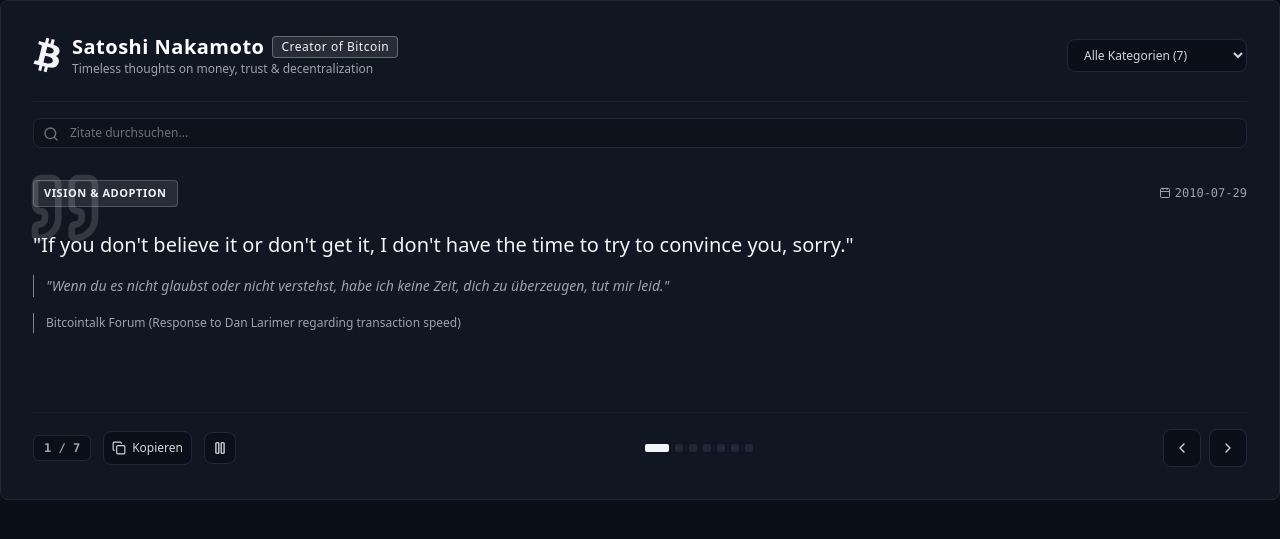
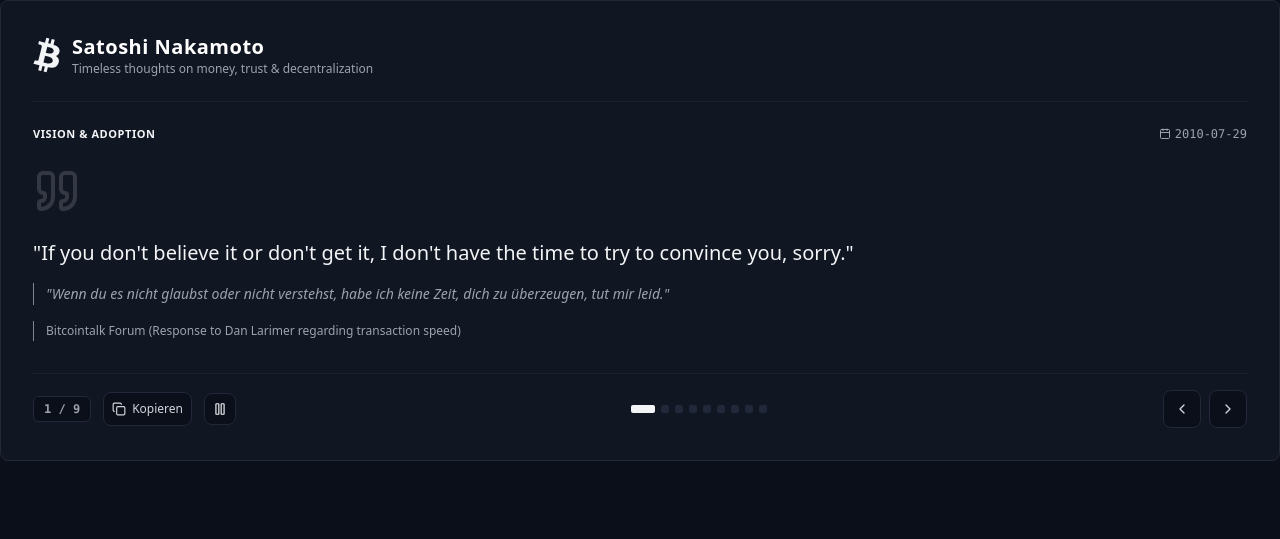
Before and after one commit to deralexander-sats/bitcoinsats.io, a Jekyll site: the page tools/satoshi-quotes.html, which Jekyll copies as it is, in a window 1280 px wide. Shown: the top 539 px of the page. Built offline with Jekyll 4.4.1, drawn with Linux system fonts in a browser that asks for light colours; nearby versions of some CDN libraries.

Commit message:
Add files via upload

```diff
--- a/tools/satoshi-quotes.html
+++ b/tools/satoshi-quotes.html
@@ -174,43 +174,18 @@
                     <div>
                         <h1 class="text-xl font-bold tracking-wide text-white flex items-center gap-2">
                             Satoshi Nakamoto
-                            <span class="text-xs font-medium px-2 py-0.5 rounded bg-btc-orange/10 text-btc-orange border border-btc-orange/30">Creator of Bitcoin</span>
                         </h1>
                         <p class="text-xs text-gray-400">Timeless thoughts on money, trust & decentralization</p>
                     </div>
                 </div>
-
-                <!-- Category Filter Dropdown -->
-                <div class="relative min-w-[180px]">
-                    <select id="categoryFilter" class="w-full bg-btc-darkBg border border-btc-border rounded-lg px-3 py-1.5 text-xs text-gray-300 focus:outline-none focus:border-btc-orange transition-colors cursor-pointer">
-                        <option value="All">Alle Kategorien (7)</option>
-                        <option value="Trust & Fiat">Trust & Fiat</option>
-                        <option value="Vision & Adoption">Vision & Adoption</option>
-                        <option value="Technical Design">Technical Design</option>
-                        <option value="Economics">Economics</option>
-                    </select>
-                </div>
             </header>
 
-            <div class="mt-4 relative">
-                <input type="text" id="searchInput" placeholder="Zitate durchsuchen..." class="w-full bg-btc-darkBg/60 border border-btc-border rounded-lg pl-9 pr-4 py-1.5 text-xs text-gray-200 placeholder-gray-500 focus:outline-none focus:border-btc-orange/80 transition-all">
-                <i data-lucide="search" class="w-4 h-4 text-gray-500 absolute left-2.5 top-2"></i>
-                <button id="clearSearch" class="hidden absolute right-2.5 top-2 text-gray-500 hover:text-gray-300 text-xs">
-                    <i data-lucide="x" class="w-4 h-4"></i>
-                </button>
-            </div>
-
-            <div id="sliderViewport" class="relative my-8 min-h-[200px] flex flex-col justify-between select-none touch-pan-y cursor-grab active:cursor-grabbing">
-
-                <!-- Quote Mark Decoration -->
-                <div class="absolute -top-3 -left-2 text-btc-orange/15 pointer-events-none">
-                    <i data-lucide="quote" class="w-16 h-16 sm:w-20 sm:h-20"></i>
-                </div>
+            <div id="sliderViewport" class="relative mt-6 mb-8 min-h-[200px] flex flex-col justify-between select-none touch-pan-y cursor-grab active:cursor-grabbing">
 
                 <!-- Interactive Quote Text & Info Container -->
-                <div id="quoteCard" class="quote-slide relative z-10 space-y-4">
+                <div id="quoteCard" class="quote-slide relative z-10">
                     <div class="flex items-center justify-between">
-                        <span id="quoteCategory" class="text-[11px] font-semibold tracking-wider uppercase text-btc-gold bg-btc-gold/10 px-2.5 py-1 rounded border border-btc-gold/20">
+                        <span id="quoteCategory" class="text-[11px] font-semibold tracking-wider uppercase text-btc-gold">
                             Category
                         </span>
                         <span id="quoteDate" class="text-xs text-gray-400 font-mono flex items-center gap-1">
@@ -219,7 +194,13 @@
                         </span>
                     </div>
 
-                    <blockquote id="quoteText" class="text-lg sm:text-xl font-medium leading-relaxed text-gray-100 pt-2">
+                    <!-- Textbereich: beginnt unterhalb des Anführungszeichen-Hintergrunds -->
+                    <div class="relative mt-6 pt-14 space-y-4">
+                        <div class="absolute top-0 left-0 text-btc-orange/15 pointer-events-none">
+                            <i data-lucide="quote" class="w-12 h-12"></i>
+                        </div>
+
+                        <blockquote id="quoteText" class="text-lg sm:text-xl font-medium leading-relaxed text-gray-100">
                             "Loading Satoshi's quote..."
                         </blockquote>
 
@@ -230,6 +211,7 @@
 
                         <div class="text-xs text-gray-400 border-l border-btc-orange/50 pl-3 py-0.5">
                             <span id="quoteContext">Context snippet</span>
+                        </div>
                     </div>
                 </div>
 
@@ -245,7 +227,7 @@
                 <!-- Counter & Quick Actions -->
                 <div class="flex items-center gap-3">
                     <span id="quoteCounter" class="text-xs font-mono font-semibold text-gray-400 bg-btc-darkBg px-2.5 py-1 rounded-md border border-btc-border">
-                        1 / 7
+                        1 / 9
                     </span>
 
                     <!-- Copy Quote Button -->
@@ -350,6 +332,22 @@
                 category: "Vision & Adoption",
                 date: "2010-02-14",
                 context: "Bitcointalk Forum"
+            },
+            {
+                id: 8,
+                quote: "The Times 03/Jan/2009 Chancellor on brink of second bailout for banks.",
+                quoteDe: "Die Times, 03.01.2009: Schatzkanzler kurz vor zweitem Rettungspaket für Banken.",
+                category: "Trust & Fiat",
+                date: "2009-01-03",
+                context: "Genesis Block (Coinbase-Nachricht des ersten Blocks)"
+            },
+            {
+                id: 9,
+                quote: "WikiLeaks has kicked the hornet's nest, and the swarm is headed towards us.",
+                quoteDe: "WikiLeaks hat in ein Wespennest gestochen, und der Schwarm kommt auf uns zu.",
+                category: "Vision & Adoption",
+                date: "2010-12-11",
+                context: "Bitcointalk Forum (einer der letzten Beiträge vor Satoshis Rückzug)"
             }
         ];
 
```
Also changed, not shown: other parts of tools/satoshi-quotes.html (+0 -34 lines). Lines whose indentation alone changed are shown as unchanged.
